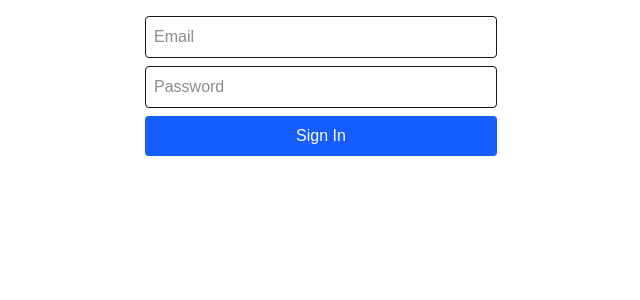
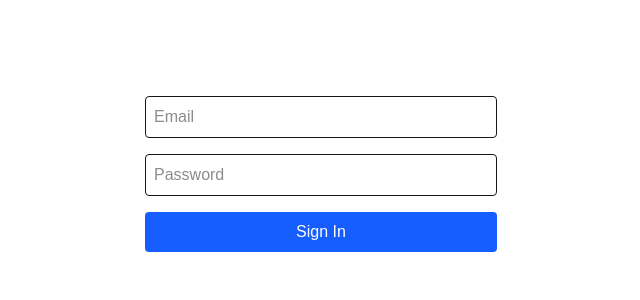
Before and after one commit to juliphy/d2dmap, a Next.js app: page /login in a window 1280 px wide. Shown: the top 300 px of the page, without its empty margins (319-959 px from the left). Built offline with nearby package versions, Linux system fonts and the light colour scheme.

Commit message:
small fixes

```diff
--- a/app/components/map.tsx
+++ b/app/components/map.tsx
@@ -27,7 +27,7 @@ function CreateZoneHandler({ mode, setCurrentPoints }: { mode: "view" | "create"
 
 export default function MyMap(props: MapProps) {
     return (
-        <MapContainer className="w-full h-96 md:h-128" center={{ lat: 52, lng: 20 }} zoom={6} scrollWheelZoom={true}>
+        <MapContainer className="w-full h-128 md:h-64" center={{ lat: 52, lng: 20 }} zoom={6} scrollWheelZoom={true}>
             <TileLayer
                 attribution='&copy; <a href="https://www.openstreetmap.org/copyright">OpenStreetMap</a> contributors'
                 url="https://{s}.tile.openstreetmap.org/{z}/{x}/{y}.png"
--- a/app/login/page.tsx
+++ b/app/login/page.tsx
@@ -7,7 +7,7 @@ export default function LoginPage() {
   const [password, setPassword] = useState('')
 
   return (
-    <div className="flex flex-col gap-2 max-w-sm mx-auto p-4">
+    <div className="flex flex-col pt-24 gap-4 max-w-sm mx-auto p-4">
       <input
         className="border p-2 rounded"
         type="email"
--- a/app/map.tsx
+++ b/app/map.tsx
@@ -12,7 +12,7 @@ export default function MyPage() {
     const Map = useMemo(() => dynamic(
         () => import('@/app/components/map'),
         {
-            loading: () => <p>A map is loading</p>,
+            loading: () => <p>Mapa się ładuje...</p>,
             ssr: false
         }
     ), [])
@@ -96,6 +96,6 @@ function AdminButton(props: AdminButtonProps) {
         return <></>
     }
 
-    return <Link className="text-blue-600" href="/admin">Create user</Link>
+    return <Link className="text-blue-600" href="/admin">Kreator kont</Link>
 
 }
```
